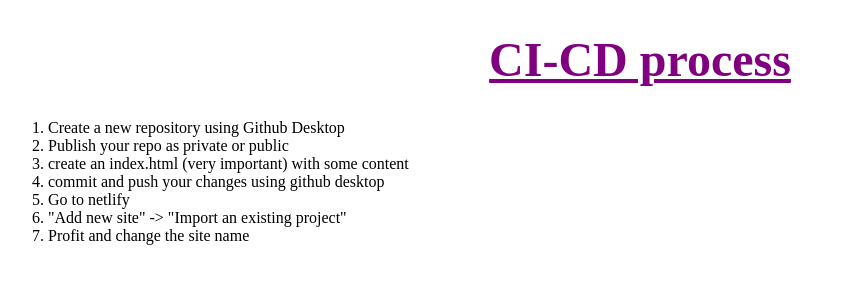
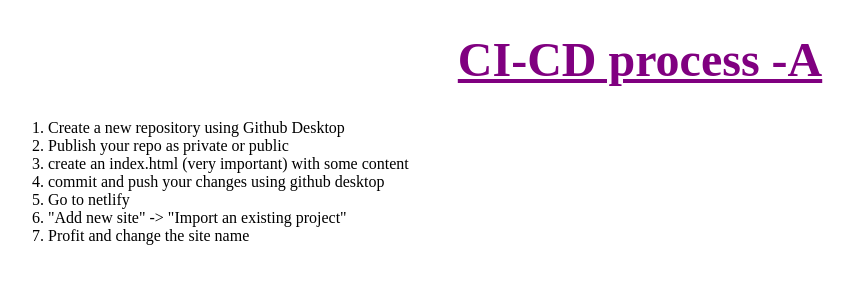
Before and after one commit to IMarty/1-raw-ci-cd, a plain HTML site: page index.html in a window 1280 px wide. Shown: the whole page, without its empty margins (0-854 px from the left). Drawn offline with Linux system fonts and the light colour scheme.

Commit message:
Update index.html

```diff
--- a/index.html
+++ b/index.html
@@ -9,7 +9,7 @@
     <link rel="stylesheet" href="styles/style.css">
 </head>
 <body>
-    <h1>CI-CD process</h1>
+    <h1>CI-CD process -A</h1>
     <ol>
         <li>Create a new repository using Github Desktop</li>
         <li>Publish your repo as private or public</li>
```
